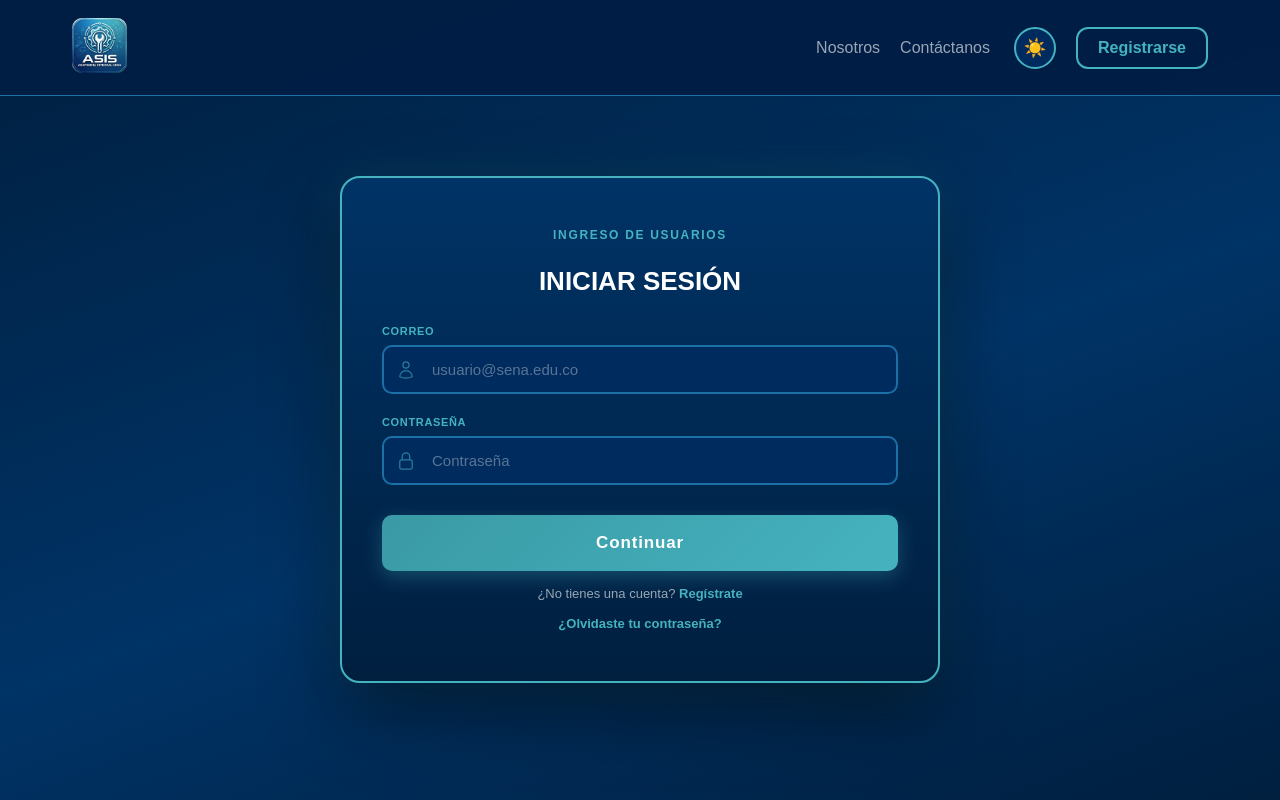
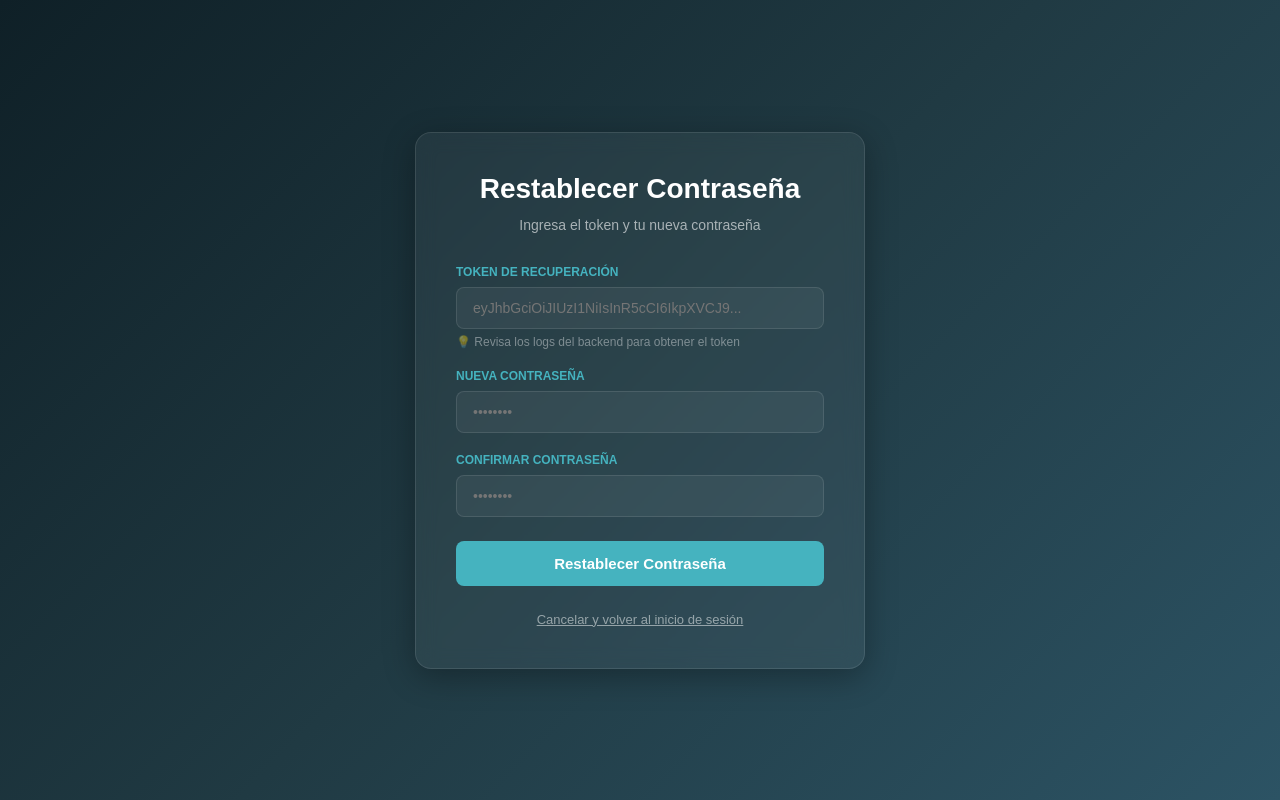
Before and after one commit to camilahm1018-commits/Asis-Project-, a React (Vite) app in the folder FrontEnd/: page /restablecer-contrasena in a window 1280 px wide. Before the commit this address led to /login. Built offline with nearby package versions, Linux system fonts and the light colour scheme.

Commit message:
Creacion de una nueva interfaz para restablecer contraseña con token

```diff
--- a/FrontEnd/src/App.jsx
+++ b/FrontEnd/src/App.jsx
@@ -4,6 +4,7 @@ import { BrowserRouter, Routes, Route, Navigate } from 'react-router-dom'
 import Login from './pages/Login.jsx'
 import Registrarse from './pages/Registrarse.jsx'
 import RecuperarContrasena from './pages/RecuperarContrasena.jsx'
+import RestablecerContrasena from './pages/RestablecerContrasena.jsx'
 
 // General
 import Nosotros from './pages/Nosotros.jsx'
@@ -57,6 +58,7 @@ function App() {
         <Route path="/login" element={<Login />} />
         <Route path="/registrarse" element={<Registrarse />} />
         <Route path="/recuperar" element={<RecuperarContrasena />} />
+        <Route path="/restablecer-contrasena" element={<RestablecerContrasena />} />
 
         <Route path="/nosotros" element={<Nosotros />} />
         <Route path="/contactanos" element={<Contactanos />} />
--- /dev/null
+++ b/FrontEnd/src/pages/RestablecerContrasena.jsx
@@ -0,0 +1,257 @@
+import { useState } from 'react';
+import { useNavigate, useSearchParams } from 'react-router-dom';
+
+function RestablecerContrasena() {
+  const [searchParams] = useSearchParams();
+  const navigate = useNavigate();
+
+  const [token, setToken] = useState(searchParams.get('token') || '');
+  const [nuevaContrasena, setNuevaContrasena] = useState('');
+  const [confirmarContrasena, setConfirmarContrasena] = useState('');
+  const [cargando, setCargando] = useState(false);
+  const [error, setError] = useState('');
+  const [exito, setExito] = useState(false);
+
+  async function handleRestablecer(e) {e.preventDefault();setError('');setExito(false);
+
+    // Validaciones
+    if (!token) {setError('El token es requerido');
+      return;
+    }
+    if (nuevaContrasena.length < 6) {setError('La contraseña debe tener al menos 6 caracteres');
+      return;
+    }
+    if (nuevaContrasena !== confirmarContrasena) {setError('Las contraseñas no coinciden');
+      return;
+    }
+
+    setCargando(true);
+    try {
+      const response = await fetch('http://localhost:8000/auth/restablecer-contrasena', {
+        method: 'POST',
+        headers: {
+          'Content-Type': 'application/json',},
+        body: JSON.stringify({token: token,nueva_contrasena: nuevaContrasena,
+        }),
+      });
+
+      const data = await response.json();
+
+      if (!response.ok) {
+        throw new Error(data.detail || 'Error al restablecer la contraseña');
+      }
+
+      setExito(true);
+      setTimeout(() => {navigate('/login');}, 3000);} catch (err) {setError(err.message)} finally {setCargando(false);
+    }
+  }
+
+  return (
+    <div style={{
+      minHeight: '100vh',
+      background: 'linear-gradient(135deg, #0f2027 0%, #203a43 50%, #2c5364 100%)',
+      display: 'flex',
+      alignItems: 'center',
+      justifyContent: 'center',
+      padding: '20px'
+    }}>
+      <div style={{
+        background: 'rgba(255, 255, 255, 0.05)',
+        backdropFilter: 'blur(10px)',
+        borderRadius: '16px',
+        padding: '40px',
+        maxWidth: '450px',
+        width: '100%',
+        boxShadow: '0 8px 32px rgba(0, 0, 0, 0.3)',
+        border: '1px solid rgba(255, 255, 255, 0.1)'
+      }}>
+        <h1 style={{
+          fontSize: '28px',
+          fontWeight: '700',
+          color: '#fff',
+          marginBottom: '12px',
+          textAlign: 'center'
+        }}>
+          Restablecer Contraseña
+        </h1>
+
+        <p style={{
+          fontSize: '14px',
+          color: 'rgba(255, 255, 255, 0.6)',
+          textAlign: 'center',
+          marginBottom: '32px'
+        }}>
+          Ingresa el token y tu nueva contraseña
+        </p>
+
+        {exito && (
+          <div style={{
+            padding: '12px 16px',
+            background: 'rgba(74, 222, 128, 0.15)',
+            border: '1px solid #4ade80',
+            borderRadius: '8px',
+            color: '#4ade80',
+            marginBottom: '24px',
+            textAlign: 'center'
+          }}>
+            ✅ Contraseña actualizada. Redirigiendo al login...
+          </div>
+        )}
+
+        {error && (
+          <div style={{
+            padding: '12px 16px',
+            background: 'rgba(248, 113, 113, 0.15)',
+            border: '1px solid #f87171',
+            borderRadius: '8px',
+            color: '#f87171',
+            marginBottom: '24px',
+            textAlign: 'center'
+          }}>
+            ❌ {error}
+          </div>
+        )}
+
+        <form onSubmit={handleRestablecer}>
+          <div style={{ marginBottom: '20px' }}>
+            <label style={{
+              display: 'block',
+              fontSize: '12px',
+              fontWeight: '600',
+              color: '#45B3BF',
+              marginBottom: '8px',
+              textTransform: 'uppercase'
+            }}>
+              Token de Recuperación
+            </label>
+            <input
+              type="text"
+              value={token}
+              onChange={(e) => setToken(e.target.value)}
+              placeholder="eyJhbGciOiJIUzI1NiIsInR5cCI6IkpXVCJ9..."
+              required
+              disabled={exito}
+              style={{
+                width: '100%',
+                padding: '12px 16px',
+                background: 'rgba(255, 255, 255, 0.05)',
+                border: '1px solid rgba(255, 255, 255, 0.1)',
+                borderRadius: '8px',
+                color: '#fff',
+                fontSize: '14px',
+                boxSizing: 'border-box'
+              }}
+            />
+            <p style={{
+              fontSize: '12px',
+              color: 'rgba(255, 255, 255, 0.4)',
+              marginTop: '6px'
+            }}>
+              💡 Revisa los logs del backend para obtener el token
+            </p>
+          </div>
+
+          <div style={{ marginBottom: '20px' }}>
+            <label style={{
+              display: 'block',
+              fontSize: '12px',
+              fontWeight: '600',
+              color: '#45B3BF',
+              marginBottom: '8px',
+              textTransform: 'uppercase'
+            }}>
+              Nueva Contraseña
+            </label>
+            <input
+              type="password"
+              value={nuevaContrasena}
+              onChange={(e) => setNuevaContrasena(e.target.value)}
+              placeholder="••••••••"
+              required
+              disabled={exito}
+              style={{
+                width: '100%',
+                padding: '12px 16px',
+                background: 'rgba(255, 255, 255, 0.05)',
+                border: '1px solid rgba(255, 255, 255, 0.1)',
+                borderRadius: '8px',
+                color: '#fff',
+                fontSize: '14px',
+                boxSizing: 'border-box'
+              }}
+            />
+          </div>
+
+          <div style={{ marginBottom: '24px' }}>
+            <label style={{
+              display: 'block',
+              fontSize: '12px',
+              fontWeight: '600',
+              color: '#45B3BF',
+              marginBottom: '8px',
+              textTransform: 'uppercase'
+            }}>
+              Confirmar Contraseña
+            </label>
+            <input
+              type="password"
+              value={confirmarContrasena}
+              onChange={(e) => setConfirmarContrasena(e.target.value)}
+              placeholder="••••••••"
+              required
+              disabled={exito}
+              style={{
+                width: '100%',
+                padding: '12px 16px',
+                background: 'rgba(255, 255, 255, 0.05)',
+                border: '1px solid rgba(255, 255, 255, 0.1)',
+                borderRadius: '8px',
+                color: '#fff',
+                fontSize: '14px',
+                boxSizing: 'border-box'
+              }}
+            />
+          </div>
+
+          <button
+            type="submit"
+            disabled={cargando || exito}
+            style={{
+              width: '100%',
+              padding: '14px 24px',
+              background: exito ? '#4ade80' : '#45B3BF',
+              color: '#fff',
+              border: 'none',
+              borderRadius: '8px',
+              fontSize: '15px',
+              fontWeight: '600',
+              cursor: cargando || exito ? 'not-allowed' : 'pointer',
+              opacity: cargando || exito ? 0.7 : 1,
+              transition: 'all 0.3s ease'
+            }}
+          >
+            {cargando ? 'Procesando...' : exito ? '¡Contraseña Actualizada!' : 'Restablecer Contraseña'}
+          </button>
+        </form>
+
+        <div style={{ marginTop: '24px', textAlign: 'center' }}>
+          <button
+            onClick={() => navigate('/login')}
+            style={{
+              background: 'transparent',
+              border: 'none',
+              color: 'rgba(255, 255, 255, 0.5)',
+              fontSize: '13px',
+              cursor: 'pointer',
+              textDecoration: 'underline'
+            }}
+          >
+            Cancelar y volver al inicio de sesión
+          </button>
+        </div>
+      </div>
+    </div>
+  );
+}
+
+export default RestablecerContrasena;
```
Also changed, not shown: 2 other files (tests, documents, lock files or other folders).
